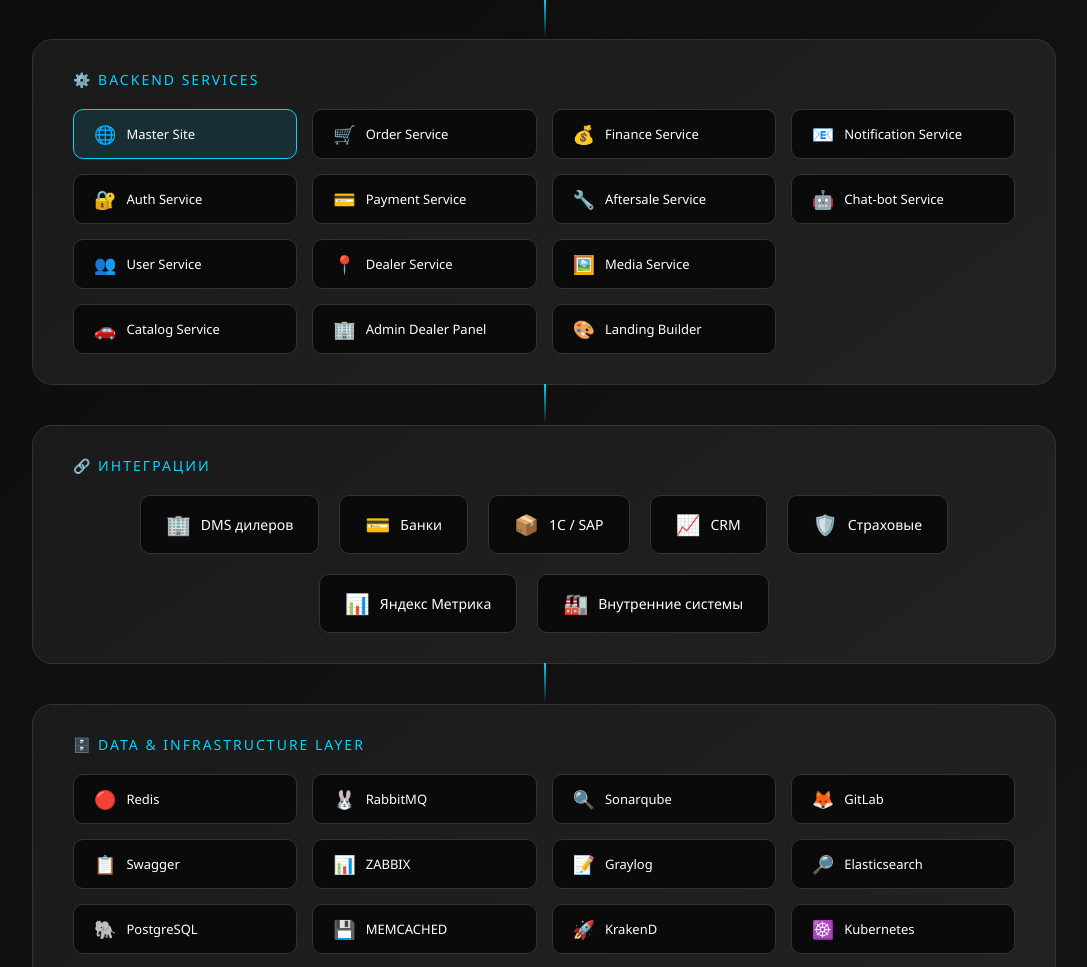
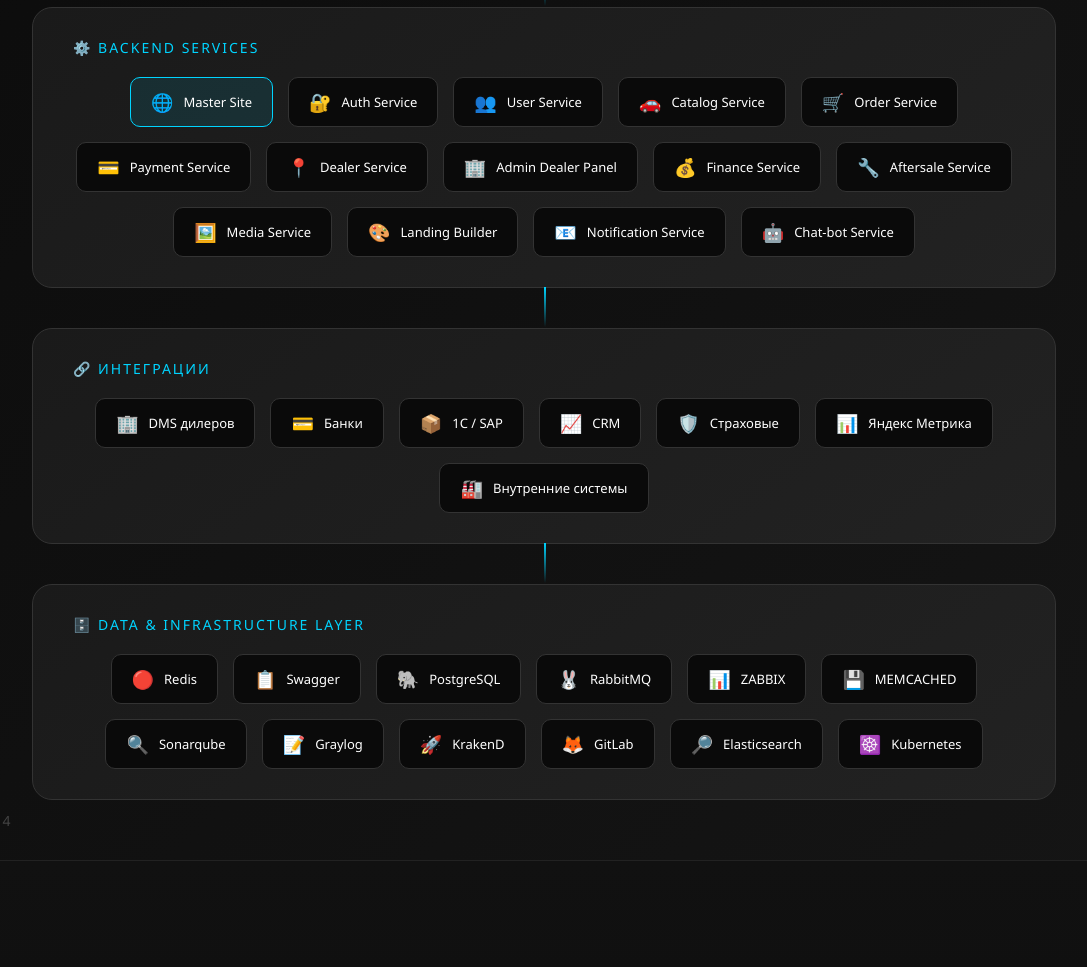
Before and after one commit to vkxx29/avtokorobka, a plain HTML site: page index.html in a window 1280 px wide. Shown: the part 9422-10389 px from the top of the page, without its empty margins (96-1183 px from the left). Drawn offline with Linux system fonts and the light colour scheme.

Commit message:
Update index.html

```diff
--- a/index.html
+++ b/index.html
@@ -551,41 +551,12 @@
 
         .arch-components {
             display: flex;
-            gap: 20px;
+            gap: 15px;
             flex-wrap: wrap;
             justify-content: center;
         }
 
         .arch-component {
-            background: #0a0a0a;
-            padding: 15px 25px;
-            border-radius: 10px;
-            border: 1px solid #333;
-            font-size: 14px;
-            display: flex;
-            align-items: center;
-            gap: 10px;
-        }
-
-        .arch-component .icon {
-            font-size: 20px;
-        }
-
-        /* Backend Services Grid */
-        .arch-services-grid {
-            display: grid;
-            grid-template-columns: repeat(4, 1fr);
-            gap: 15px;
-            width: 100%;
-        }
-
-        .arch-services-column {
-            display: flex;
-            flex-direction: column;
-            gap: 15px;
-        }
-
-        .arch-service {
             background: #0a0a0a;
             padding: 12px 20px;
             border-radius: 10px;
@@ -597,16 +568,16 @@
             transition: all 0.3s ease;
         }
 
-        .arch-service:hover {
+        .arch-component:hover {
             border-color: #00d4ff;
             background: #111;
         }
 
-        .arch-service .icon {
+        .arch-component .icon {
             font-size: 18px;
         }
 
-        .arch-service.highlight-service {
+        .arch-component.highlight-service {
             border-color: #00d4ff;
             background: rgba(0, 212, 255, 0.1);
         }
@@ -806,12 +777,6 @@
         }
 
         /* Responsive */
-        @media (max-width: 1200px) {
-            .arch-services-grid {
-                grid-template-columns: repeat(2, 1fr);
-            }
-        }
-
         @media (max-width: 1024px) {
             .stats-grid {
                 grid-template-columns: repeat(2, 1fr);
@@ -852,9 +817,7 @@
             }
             .arch-components {
                 flex-direction: column;
-            }
-            .arch-services-grid {
-                grid-template-columns: 1fr;
+                align-items: center;
             }
             .offer-box {
                 padding: 40px 30px;
@@ -1295,60 +1258,48 @@
                 <!-- Layer 3: Backend Services -->
                 <div class="arch-layer">
                     <div class="arch-layer-title">⚙️ Backend Services</div>
-                    <div class="arch-services-grid">
-                        <!-- Column 1 -->
-                        <div class="arch-services-column">
-                            <div class="arch-service highlight-service">
+                    <div class="arch-components">
+                        <div class="arch-component highlight-service">
                             <span class="icon">🌐</span> Master Site
                         </div>
-                            <div class="arch-service">
+                        <div class="arch-component">
                             <span class="icon">🔐</span> Auth Service
                         </div>
-                            <div class="arch-service">
+                        <div class="arch-component">
                             <span class="icon">👥</span> User Service
                         </div>
-                            <div class="arch-service">
+                        <div class="arch-component">
                             <span class="icon">🚗</span> Catalog Service
                         </div>
-                        </div>
-                        <!-- Column 2 -->
-                        <div class="arch-services-column">
-                            <div class="arch-service">
+                        <div class="arch-component">
                             <span class="icon">🛒</span> Order Service
                         </div>
-                            <div class="arch-service">
+                        <div class="arch-component">
                             <span class="icon">💳</span> Payment Service
                         </div>
-                            <div class="arch-service">
+                        <div class="arch-component">
                             <span class="icon">📍</span> Dealer Service
                         </div>
-                            <div class="arch-service">
+                        <div class="arch-component">
                             <span class="icon">🏢</span> Admin Dealer Panel
                         </div>
-                        </div>
-                        <!-- Column 3 -->
-                        <div class="arch-services-column">
-                            <div class="arch-service">
+                        <div class="arch-component">
                             <span class="icon">💰</span> Finance Service
                         </div>
-                            <div class="arch-service">
+                        <div class="arch-component">
                             <span class="icon">🔧</span> Aftersale Service
                         </div>
-                            <div class="arch-service">
+                        <div class="arch-component">
                             <span class="icon">🖼️</span> Media Service
                         </div>
-                            <div class="arch-service">
+                        <div class="arch-component">
                             <span class="icon">🎨</span> Landing Builder
                         </div>
-                        </div>
-                        <!-- Column 4 -->
-                        <div class="arch-services-column">
-                            <div class="arch-service">
+                        <div class="arch-component">
                             <span class="icon">📧</span> Notification Service
                         </div>
-                            <div class="arch-service">
+                        <div class="arch-component">
                             <span class="icon">🤖</span> Chat-bot Service
-                            </div>
                         </div>
                     </div>
                 </div>
@@ -1384,54 +1335,42 @@
                 <!-- Layer 5: Data & Infrastructure -->
                 <div class="arch-layer">
                     <div class="arch-layer-title">🗄️ Data & Infrastructure Layer</div>
-                    <div class="arch-services-grid">
-                        <!-- Column 1 -->
-                        <div class="arch-services-column">
-                            <div class="arch-service">
+                    <div class="arch-components">
+                        <div class="arch-component">
                             <span class="icon">🔴</span> Redis
                         </div>
-                            <div class="arch-service">
+                        <div class="arch-component">
                             <span class="icon">📋</span> Swagger
                         </div>
-                            <div class="arch-service">
+                        <div class="arch-component">
                             <span class="icon">🐘</span> PostgreSQL
                         </div>
-                        </div>
-                        <!-- Column 2 -->
-                        <div class="arch-services-column">
-                            <div class="arch-service">
+                        <div class="arch-component">
                             <span class="icon">🐰</span> RabbitMQ
                         </div>
-                            <div class="arch-service">
+                        <div class="arch-component">
                             <span class="icon">📊</span> ZABBIX
                         </div>
-                            <div class="arch-service">
+                        <div class="arch-component">
                             <span class="icon">💾</span> MEMCACHED
                         </div>
-                        </div>
-                        <!-- Column 3 -->
-                        <div class="arch-services-column">
-                            <div class="arch-service">
+                        <div class="arch-component">
                             <span class="icon">🔍</span> Sonarqube
                         </div>
-                            <div class="arch-service">
+                        <div class="arch-component">
                             <span class="icon">📝</span> Graylog
                         </div>
-                            <div class="arch-service">
+                        <div class="arch-component">
                             <span class="icon">🚀</span> KrakenD
                         </div>
-                        </div>
-                        <!-- Column 4 -->
-                        <div class="arch-services-column">
-                            <div class="arch-service">
+                        <div class="arch-component">
                             <span class="icon">🦊</span> GitLab
                         </div>
-                            <div class="arch-service">
+                        <div class="arch-component">
                             <span class="icon">🔎</span> Elasticsearch
                         </div>
-                            <div class="arch-service">
+                        <div class="arch-component">
                             <span class="icon">☸️</span> Kubernetes
-                            </div>
                         </div>
                     </div>
                 </div>
```
Lines whose indentation alone changed are shown as unchanged.
